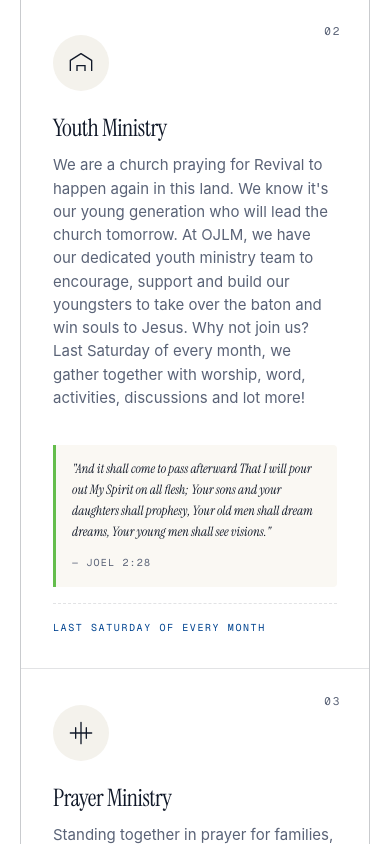
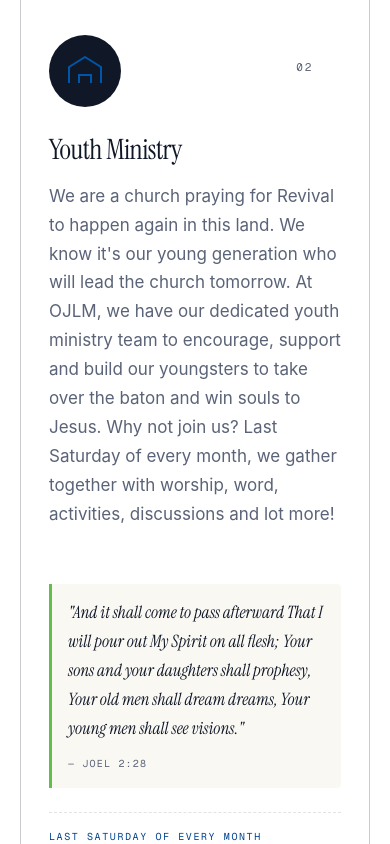
Before and after one commit to ourjesuslives2026/ourjesuslives, a React (Vite) app: page / in a window 390 px wide. Shown: the part 8500-9344 px from the top of the page. Built offline with nearby package versions, Linux system fonts and the light colour scheme; a web font is replaced by a local one.

Commit message:
Make Youth Ministry full-width second row with two-column layout
- Body text left, verse + tag right
- Prayer & Social Media remain in third row (2 cols)
- Mobile: stacks to single column

Co-Authored-By: Claude Sonnet 4.6 <noreply@anthropic.com>

```diff
--- a/src/components/Ministries.jsx
+++ b/src/components/Ministries.jsx
@@ -14,7 +14,7 @@ const ministries = [
     ],
   },
   {
-    idx: '02',
+    idx: '02', fullWidth: true,
     icon: <svg viewBox="0 0 48 48"><path d="M8 36V20l16-10 16 10v16" stroke="currentColor" strokeWidth="2" fill="none" strokeLinejoin="round"/><path d="M18 36v-8h12v8" stroke="currentColor" strokeWidth="2" fill="none"/></svg>,
     title: 'Youth Ministry',
     body: 'We are a church praying for Revival to happen again in this land. We know it\'s our young generation who will lead the church tomorrow. At OJLM, we have our dedicated youth ministry team to encourage, support and build our youngsters to take over the baton and win souls to Jesus. Why not join us? Last Saturday of every month, we gather together with worship, word, activities, discussions and lot more!',
@@ -52,10 +52,9 @@ export default function Ministries() {
         </div>
 
         <div className="ministry-grid reveal" ref={gridRef}>
-          {ministries.map(m => (
-            m.featured ? (
+          {ministries.map(m => {
+            if (m.featured) return (
               <article key={m.idx} className="ministry-card ministry-card--lg">
-                {/* Left: content */}
                 <div className="ministry-card__content">
                   <div className="ministry-card__index">{m.idx}</div>
                   <div className="ministry-card__icon" aria-hidden="true">{m.icon}</div>
@@ -63,7 +62,6 @@ export default function Ministries() {
                   <p>{m.body}</p>
                   <span className="ministry-card__tag">{m.tag}</span>
                 </div>
-                {/* Right: photo mosaic */}
                 <div className="ministry-card__photos" aria-hidden="true">
                   {m.images.map((img, i) => (
                     <div key={i} className={`ministry-card__photo ministry-card__photo--${i + 1}`}>
@@ -72,22 +70,36 @@ export default function Ministries() {
                   ))}
                 </div>
               </article>
-            ) : (
+            );
+            if (m.fullWidth) return (
+              <article key={m.idx} className="ministry-card ministry-card--fw">
+                <div className="ministry-card__fw-left">
+                  <div className="ministry-card__index">{m.idx}</div>
+                  <div className="ministry-card__icon" aria-hidden="true">{m.icon}</div>
+                  <h3>{m.title}</h3>
+                  <p>{m.body}</p>
+                </div>
+                <div className="ministry-card__fw-right">
+                  {m.verse && (
+                    <blockquote className="ministry-card__verse">
+                      <p>"{m.verse.text}"</p>
+                      <cite>— {m.verse.ref}</cite>
+                    </blockquote>
+                  )}
+                  <span className="ministry-card__tag">{m.tag}</span>
+                </div>
+              </article>
+            );
+            return (
               <article key={m.idx} className="ministry-card">
                 <div className="ministry-card__index">{m.idx}</div>
                 <div className="ministry-card__icon" aria-hidden="true">{m.icon}</div>
                 <h3>{m.title}</h3>
                 <p>{m.body}</p>
-                {m.verse && (
-                  <blockquote className="ministry-card__verse">
-                    <p>"{m.verse.text}"</p>
-                    <cite>— {m.verse.ref}</cite>
-                  </blockquote>
-                )}
                 <span className="ministry-card__tag">{m.tag}</span>
               </article>
-            )
-          ))}
+            );
+          })}
         </div>
       </div>
     </section>
--- a/src/index.css
+++ b/src/index.css
@@ -810,6 +810,24 @@ body.nav-solid .nav__secondary-logo img { filter: brightness(0); }
 .ministry-card--lg h3 { font-size: clamp(28px, 3vw, 44px); margin-bottom: 16px; }
 .ministry-card--lg p { font-size: 17px; line-height: 1.6; flex: 1; }
 
+/* Full-width content card (e.g. Youth Ministry) */
+.ministry-card--fw {
+  grid-column: 1 / -1;
+  display: grid;
+  grid-template-columns: 1fr 1fr;
+  gap: 48px;
+  align-items: start;
+  padding: 48px;
+}
+.ministry-card--fw .ministry-card__index { position: absolute; top: 24px; right: 28px; }
+.ministry-card--fw .ministry-card__fw-left { position: relative; display: flex; flex-direction: column; }
+.ministry-card--fw .ministry-card__icon { background: var(--c-ink); color: var(--c-gold); flex-shrink: 0; width: 72px; height: 72px; margin-bottom: 28px; }
+.ministry-card--fw h3 { font-size: clamp(28px, 3vw, 44px); margin-bottom: 16px; }
+.ministry-card--fw p { font-size: 17px; line-height: 1.7; }
+.ministry-card--fw .ministry-card__fw-right { display: flex; flex-direction: column; justify-content: center; gap: 24px; padding-top: 8px; }
+.ministry-card--fw .ministry-card__verse { margin: 0; }
+.ministry-card--fw .ministry-card__tag { margin-top: auto; }
+
 /* Photo mosaic — right half */
 .ministry-card__photos { flex: 1 1 50%; display: grid; grid-template-columns: 1fr 1fr; grid-template-rows: 1fr 1fr; gap: 3px; min-height: 360px; }
 .ministry-card__photo { overflow: hidden; }
@@ -1072,6 +1090,7 @@ body.nav-solid .nav__secondary-logo img { filter: brightness(0); }
   .branch-card--feature .branch-card__photo { min-height: 240px; }
   .ministry-grid { grid-template-columns: 1fr; }
   .ministry-card--lg { flex-direction: column; }
+  .ministry-card--fw { grid-template-columns: 1fr; gap: 28px; padding: 36px 28px; }
   .ministry-card--lg .ministry-card__content { padding: 36px 28px 32px; }
   .ministry-card__photos { min-height: 280px; grid-template-columns: 1fr 1fr; }
   .visit__grid { grid-template-columns: 1fr; }
```
